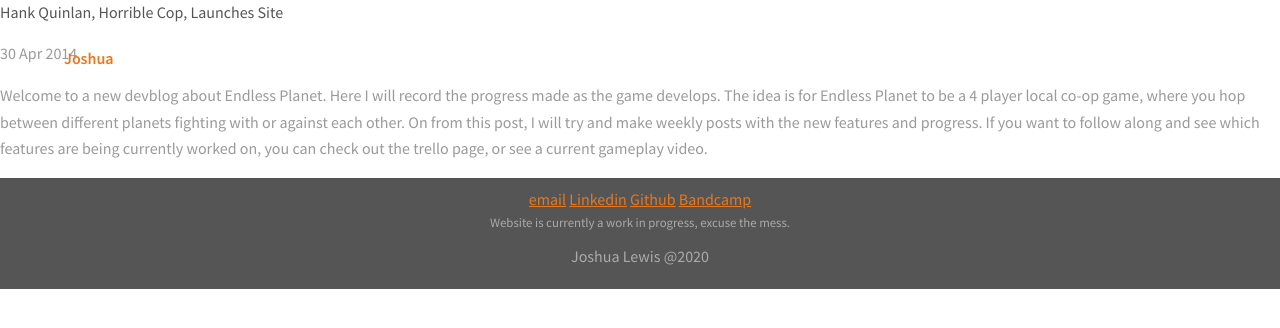
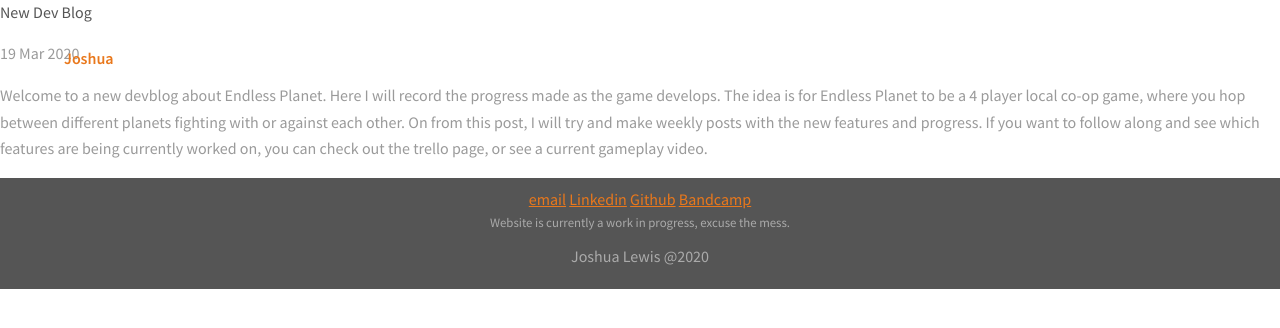
Before and after one commit to Yigurn/yigurn.github.io, a Jekyll site: the page built from _posts/2020-03-19-new-dev-blog.md, in a window 1280 px wide. Shown: the top 328 px of the page. Built offline with Jekyll 4.4.1, drawn with Linux system fonts in a browser that asks for light colours; nearby versions of some CDN libraries; library files that are not in the unit come from our copies.

Commit message:
Update 2020-03-19-new-dev-blog.md

```diff
--- a/_posts/2020-03-19-new-dev-blog.md
+++ b/_posts/2020-03-19-new-dev-blog.md
@@ -1,7 +1,7 @@
 ---
 layout: post
-title: "Hank Quinlan, Horrible Cop, Launches Site"
-date: 2014-04-30
+title: "New Dev Blog"
+date: 2020-03-19
 ---
 
 Welcome to a new devblog about Endless Planet. Here I will record the progress made as the game develops. The idea is for Endless Planet to be a 4 player local co-op game, where you hop between different planets fighting with or against each other.
```
